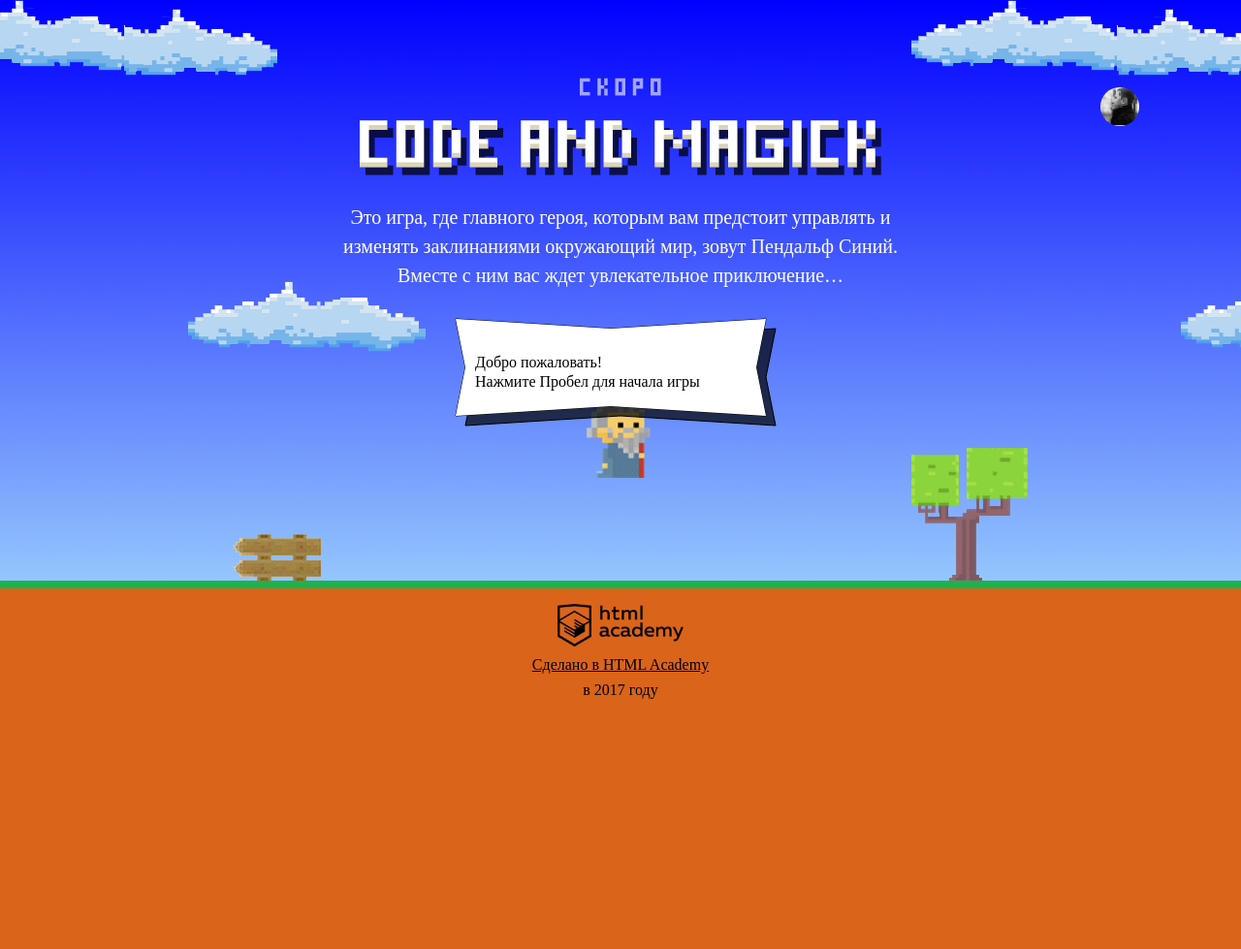
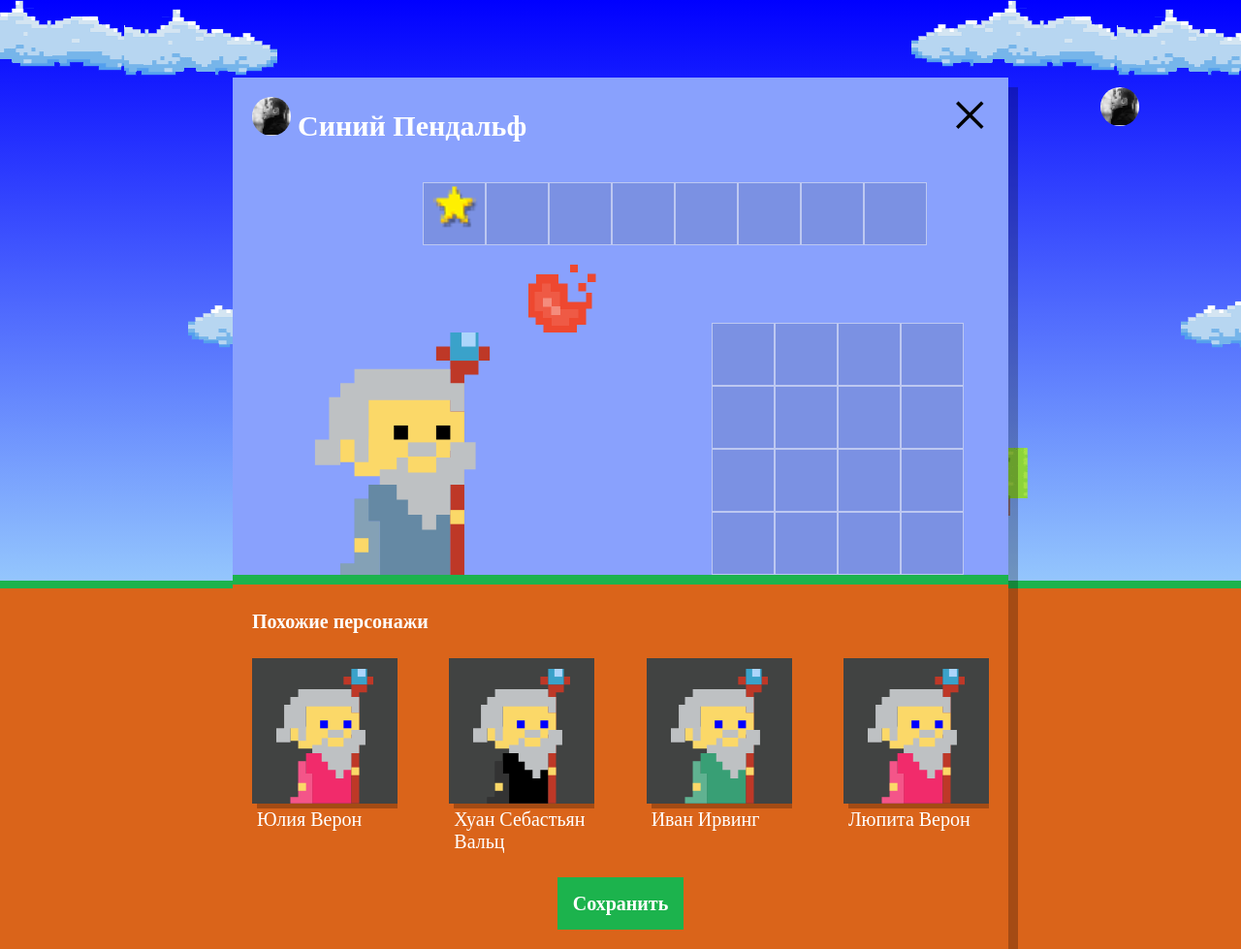
Before and after one commit to polly14/34471-code-and-magick-20, a website: page index.html in a window 1280 px wide. Shown: the whole page at 97% size. Before the commit the page ends 800 px from the top, so only its background shows below. Drawn offline with Linux system fonts and the light colour scheme; a web font is replaced by a local one.

Commit message:
Учебный проект: нас орда

```diff
--- a/index.html
+++ b/index.html
@@ -211,6 +211,7 @@
 
 
 <script src="js/stat.js"></script>
+  <script src="js/setup.js"></script>
 <script src="js/game.js"></script>
 
 
--- /dev/null
+++ b/js/setup.js
@@ -0,0 +1,39 @@
+'use strict';
+
+var WIZARD_NAMES = ['Иван', 'Хуан Себастьян', 'Мария', 'Кристоф', 'Виктор', 'Юлия', 'Люпита', 'Вашингтон'];
+var WIZARD_SURNAMES = ['да Марья', 'Верон', 'Мирабелла', 'Вальц', 'Онопко', 'Топольницкая', 'Нионго', 'Ирвинг'];
+var COAT_COLOR = ['rgb(101, 137, 164)', 'rgb(241, 43, 107)', 'rgb(146, 100, 161)', 'rgb(56, 159, 117)', 'rgb(215, 210, 55)', 'rgb(0, 0, 0)'];
+var EYES_COLOR = ['black', 'red', 'blue', 'yellow', 'green'];
+var userDialog = document.querySelector('.setup');
+userDialog.classList.remove('hidden');
+var similarListElement = userDialog.querySelector('.setup-similar-list');
+var similarWizardTemplate = document.querySelector('#similar-wizard-template')
+  .content
+  .querySelector('.setup-similar-item');
+
+var getRandomFromArr = function (arr) {
+  var num = 10;
+  if (arr.length > num) {
+    num *= 2;
+  }
+  var random = Math.random().toFixed(1) * num;
+  if (random > arr.length - 1) {
+    random = (random / arr.length).toFixed(0);
+  }
+  return random;
+};
+
+var renderWizard = function (names, surnames, coatColors, eyesColors) {
+  var wizardElement = similarWizardTemplate.cloneNode(true);
+  wizardElement.querySelector('.setup-similar-label').textContent = names[getRandomFromArr(names)] + ' ' + surnames[getRandomFromArr(surnames)];
+  wizardElement.querySelector('.wizard-coat').style.fill = coatColors[getRandomFromArr(coatColors)];
+  wizardElement.querySelector('.wizard-eyes').style.fill = eyesColors[getRandomFromArr(eyesColors)];
+  return wizardElement;
+};
+
+var fragment = document.createDocumentFragment();
+for (var i = 0; i < 4; i++) {
+  fragment.appendChild(renderWizard(WIZARD_NAMES, WIZARD_SURNAMES, COAT_COLOR, EYES_COLOR));
+}
+similarListElement.appendChild(fragment);
+userDialog.querySelector('.setup-similar').classList.remove('hidden');
```
